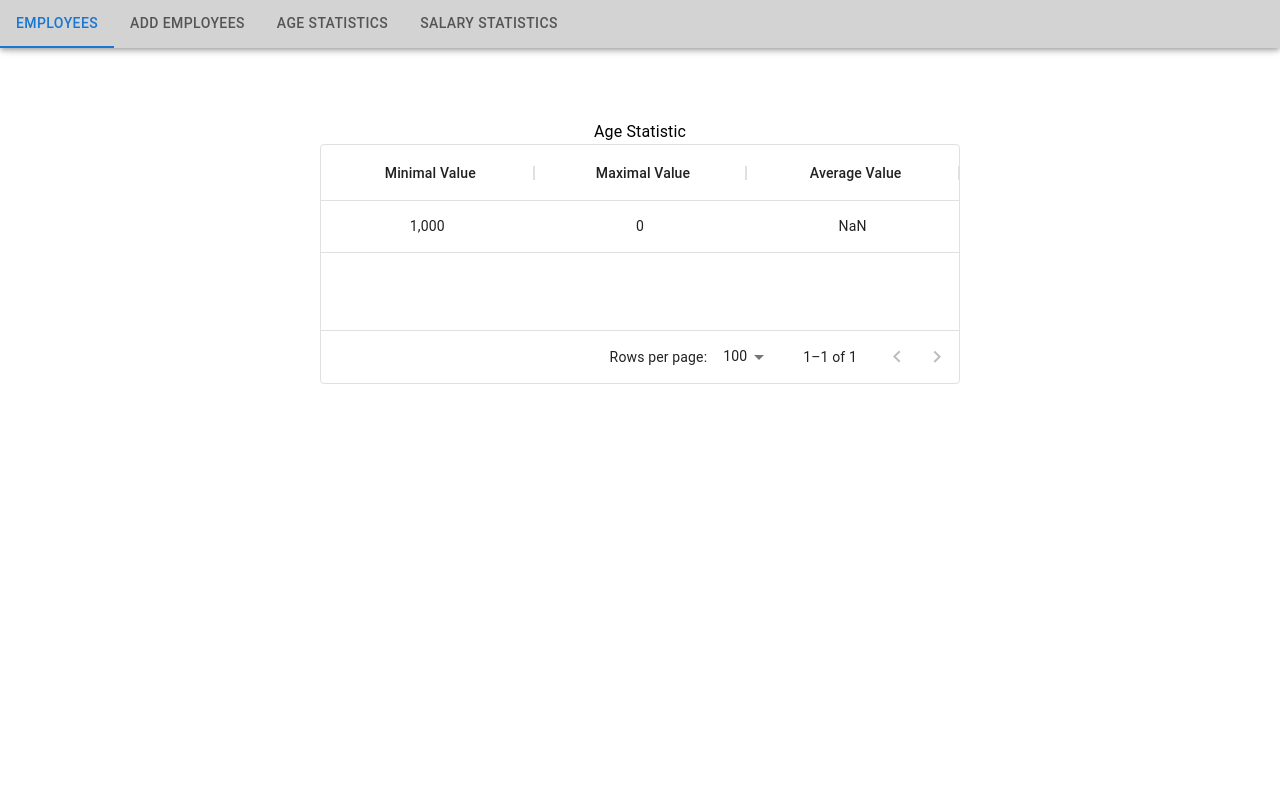
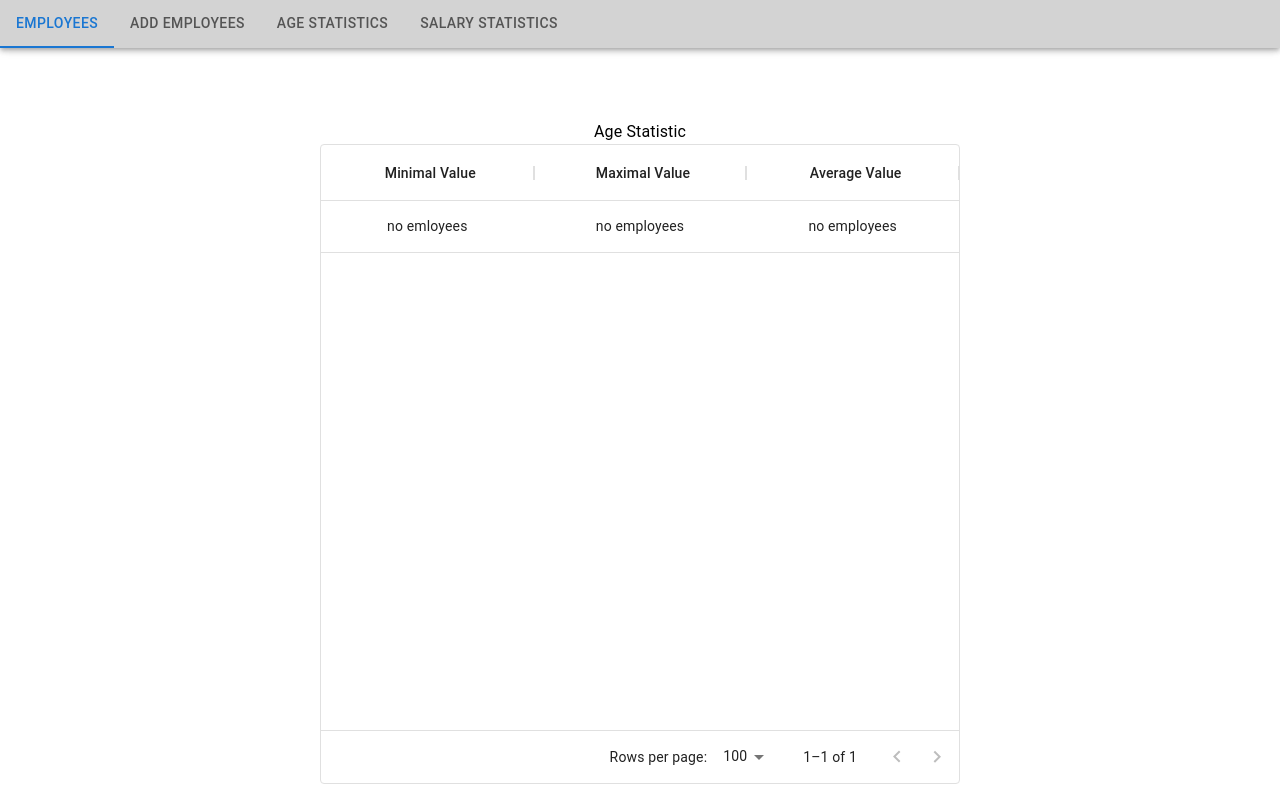
Before and after one commit to Java49AlexanderKovalchuk/React, a React (Create React App) app: page /statistics/age in a window 1280 px wide. Built offline with nearby package versions, Linux system fonts and the light colour scheme.

Commit message:
HW #42 vers. 2

```diff
--- a/src/components/Statistics.tsx
+++ b/src/components/Statistics.tsx
@@ -1,11 +1,14 @@
 import { Box, Typography } from '@mui/material';
 import { DataGrid, GridColumns } from '@mui/x-data-grid';
 import React from 'react';
+import { useSelector } from 'react-redux';
+import { Employee } from '../model/Employee';
 
 type TableProps = {
     tableName: string;
-    tableRows: { min: number, max: number, avg: number }
+    fnStat: (empl: Employee[]) => { min: number, max: number, avg: number };
 }
+
 export const Statistics: React.FC<TableProps> = (props) => {
     const columns = React.useRef<GridColumns>([
         {
@@ -21,12 +24,18 @@ export const Statistics: React.FC<TableProps> = (props) => {
             headerAlign: 'center', align: 'center'
         }
     ])
-    function getRows(): { id: number, min: number, max: number, avg: number }[] {
-        return [{ id: 0, ...props.tableRows }];
+
+    const employees: Employee[] = useSelector<any, Employee[]>
+        (state => state.company.employees);
+
+    function getRows(): {id: number,
+         min: number|string, max: number|string, avg: number|string}[] {
+        return (employees[0]) ? [{ id: 0, ...props.fnStat(employees) }] :
+            [{ id: 0, min: "no emloyees", max: "no employees", avg: "no employees" }];
     }
-    return <Box sx={{ width: '50vw', height: '30vh', textAlign: 'center' }}>
+
+    return <Box sx={{ width: '50vw', height: '80vh', textAlign: 'center' }}>
         <Typography>{props.tableName}</Typography>
         <DataGrid columns={columns.current} rows={getRows()} />
     </Box>
-
 }
--- a/src/components/pages/AgeStatistics.tsx
+++ b/src/components/pages/AgeStatistics.tsx
@@ -1,21 +1,10 @@
 import React from 'react';
-import {Box} from "@mui/material";
+import { Box } from "@mui/material";
 import { statAge } from '../../service/EmloyeesService'
-import {useSelector} from 'react-redux';
-import { Employee } from '../../model/Employee';
 import { Statistics } from '../Statistics';
 
-
 export const AgeStatistics: React.FC = () => {
-    const employees: Employee[] = useSelector<any, Employee[]>(state =>
-        state.company.employees);
-
-function getObjForStatAge(): {min: number, max: number, avg: number} {
-    return {min: statAge(employees).minAge, max: statAge(employees).maxAge,
-    avg: statAge(employees).avgAge};
-}
-
     return <Box>
-        <Statistics tableName={'Age Statistic'} tableRows= {getObjForStatAge()}/>
+        <Statistics tableName={'Age Statistic'} fnStat={statAge} />
     </Box>
 }
--- a/src/components/pages/Employees.tsx
+++ b/src/components/pages/Employees.tsx
@@ -1,5 +1,5 @@
 import React from 'react';
-import { Box, List, ListItem, Typography } from '@mui/material';
+import { Box} from '@mui/material';
 import { useSelector } from 'react-redux';
 import { Employee } from '../../model/Employee';
 import { DataGrid, GridColumns } from '@mui/x-data-grid';
@@ -28,7 +28,3 @@ export const Employees: React.FC = () => {
         <DataGrid columns={columns.current} rows={employees} />
     </Box>
 }
-function getListItems(employees: Employee[]): React.ReactNode {
-    return employees.map((empl, index) => <ListItem key={index}>
-        <Typography>{JSON.stringify(empl)}</Typography></ListItem>)
-}
--- a/src/components/pages/SalaryStatistics.tsx
+++ b/src/components/pages/SalaryStatistics.tsx
@@ -1,19 +1,10 @@
 import React from 'react';
 import {Box} from "@mui/material";
 import { statSalary } from '../../service/EmloyeesService';
-import {useSelector} from 'react-redux';
-import { Employee } from '../../model/Employee';
 import { Statistics } from '../Statistics';
+
 export const SalaryStatistics: React.FC = () => {
-    const employees = useSelector<any, Employee[]>
-    (state => state.company.employees)
-
-    function getObjForStatSalary(): {min: number, max: number, avg: number} {
-        return {min: statSalary(employees).minSalary, max: statSalary(employees).maxSalary,
-        avg: statSalary(employees).avgSalary};
-    }
-
     return <Box>
-        <Statistics tableName={'Salary Statistic'} tableRows={getObjForStatSalary()}></Statistics>
+        <Statistics tableName={'Salary Statistic'} fnStat={statSalary}></Statistics>
     </Box>
 }
--- a/src/service/EmloyeesService.tsx
+++ b/src/service/EmloyeesService.tsx
@@ -15,37 +15,38 @@ export function createRandomEmployee(): Employee {
          birthDate, salary}
     return employee;
 }
-export function statAge(employees: Employee[]):
- {minAge:number, maxAge:number, avgAge: number} {
+
+export function statAge(employees: Employee[]): {min:number, max:number, avg: number} {
     const currentYear = new Date().getFullYear();
     const result = employees.reduce((res, empl) => {
         const age = currentYear - new Date(empl.birthDate).getFullYear();
-        if (res.minAge > age) {
-            res.minAge = age;
-        } else if(res.maxAge < age) {
-            res.maxAge = age
+        if (res.min > age) {
+            res.min = age;
+        } else if(res.max < age) {
+            res.max = age
         }
-        res.avgAge += age;
+        res.avg += age;
         return res;
 
-    }, {minAge: 1000, maxAge: 0, avgAge:0});
-    result.avgAge = Math.trunc(result.avgAge / employees.length) ;
+    }, {min: 1000, max: 0, avg:0});
+    result.avg = Math.round(result.avg / employees.length) ;
     return result;
 }
+
 export function statSalary(employees: Employee[]):
- {minSalary:number, maxSalary:number, avgSalary: number} {
+ {min:number, max:number, avg: number} {
 
     const result = employees.reduce((res, empl) => {
         const {salary} = empl;
-        if (res.minSalary > salary) {
-            res.minSalary = salary;
-        } else if(res.maxSalary < salary) {
-            res.maxSalary = salary;
+        if (res.min > salary) {
+            res.min = salary;
+        } else if(res.max < salary) {
+            res.max = salary;
         }
-        res.avgSalary += salary;
+        res.avg += salary;
         return res;
 
-    }, {minSalary: Number.MAX_VALUE, maxSalary: 0, avgSalary:0});
-    result.avgSalary = Math.trunc(result.avgSalary / employees.length) ;
+    }, {min: Number.MAX_VALUE, max: 0, avg: 0});
+    result.avg = Math.round(result.avg / employees.length) ;
     return result;
 }
```
